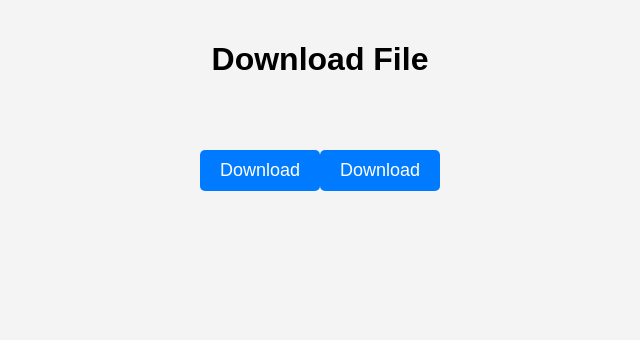
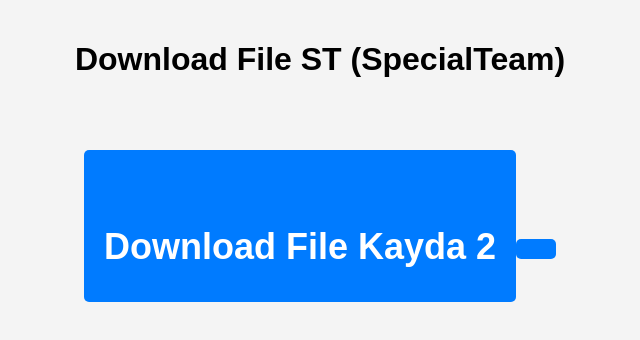
Before and after one commit to prochy851/Windows-Kazda, a plain HTML site: page index.html in a window 1280 px wide. Shown: the whole page, without its empty margins (320-960 px from the left). Drawn offline with Linux system fonts and the light colour scheme.

Commit message:
Update index.html

```diff
--- a/index.html
+++ b/index.html
@@ -28,10 +28,12 @@ body {
 }
 </style>
 <body>
-    <h1>Download File</h1>
-    <a href="Special_Program - kopie.png" class="download-btn" download>Download
+    <h1>Download File ST (SpecialTeam)</h1>
+    <a href="Special_Program - kopie.png" class="download-btn" download>
     <br>
-    <a href="kayda 2.png" class="download-btn" download>Download
+    <br>
+    <h1>Download File Kayda 2</h1>
+    <a href="kayda 2.png" class="download-btn" download>
 </body>
 
 </html>
```
